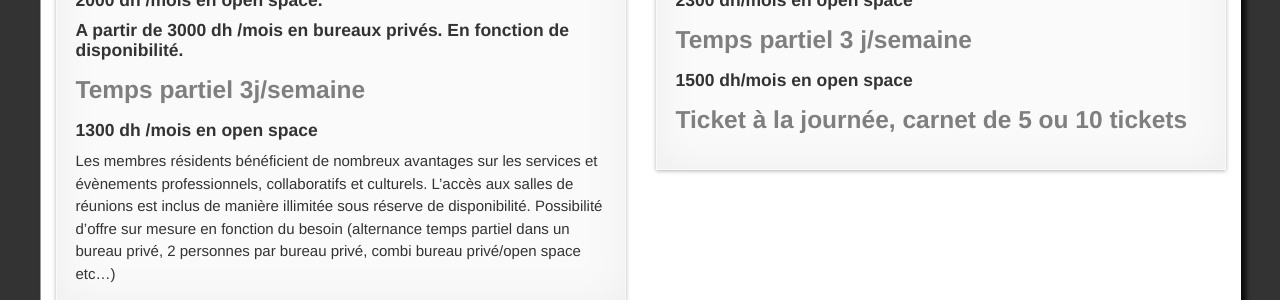
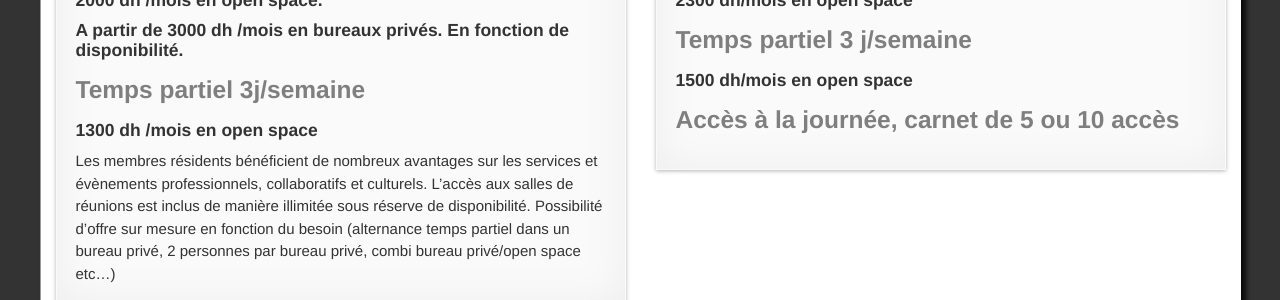
Before and after one commit to 7ay/7ay.github.io, a Jekyll site: the page built from index.md, in a window 1280 px wide and 900 px high, scrolled down 1890 px. Shown: the part 154-454 px from the top of the window. Built offline with Jekyll 4.4.1, drawn with Linux system fonts in a browser that asks for light colours; Markdown is read by kramdown in place of the engine named in the settings.

Commit message:
Update plans.md

```diff
--- a/_includes/plans.md
+++ b/_includes/plans.md
@@ -22,7 +22,7 @@ Possibilité d’offre sur mesure en fonction du besoin (alternance temps partie
         <h4>2300 dh/mois en open space</h4>
         <h3>Temps partiel 3 j/semaine</h3>
         <h4>1500 dh/mois en open space</h4>
-        <h3>Ticket à la journée, carnet de 5 ou 10 tickets</h3>
+        <h3>Accès à la journée, carnet de 5 ou 10 accès</h3>
     </div>
 </div>
 
```
